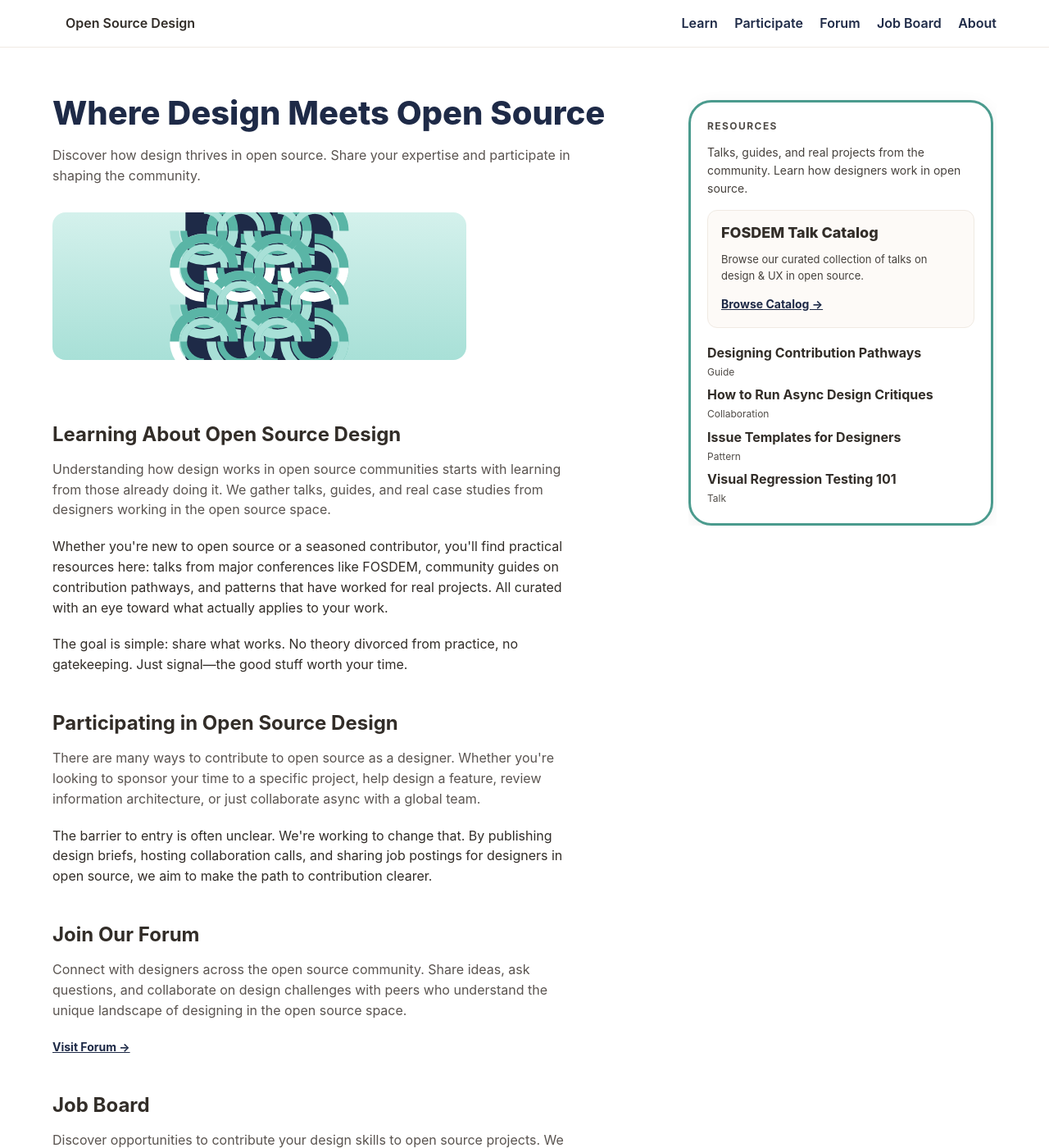
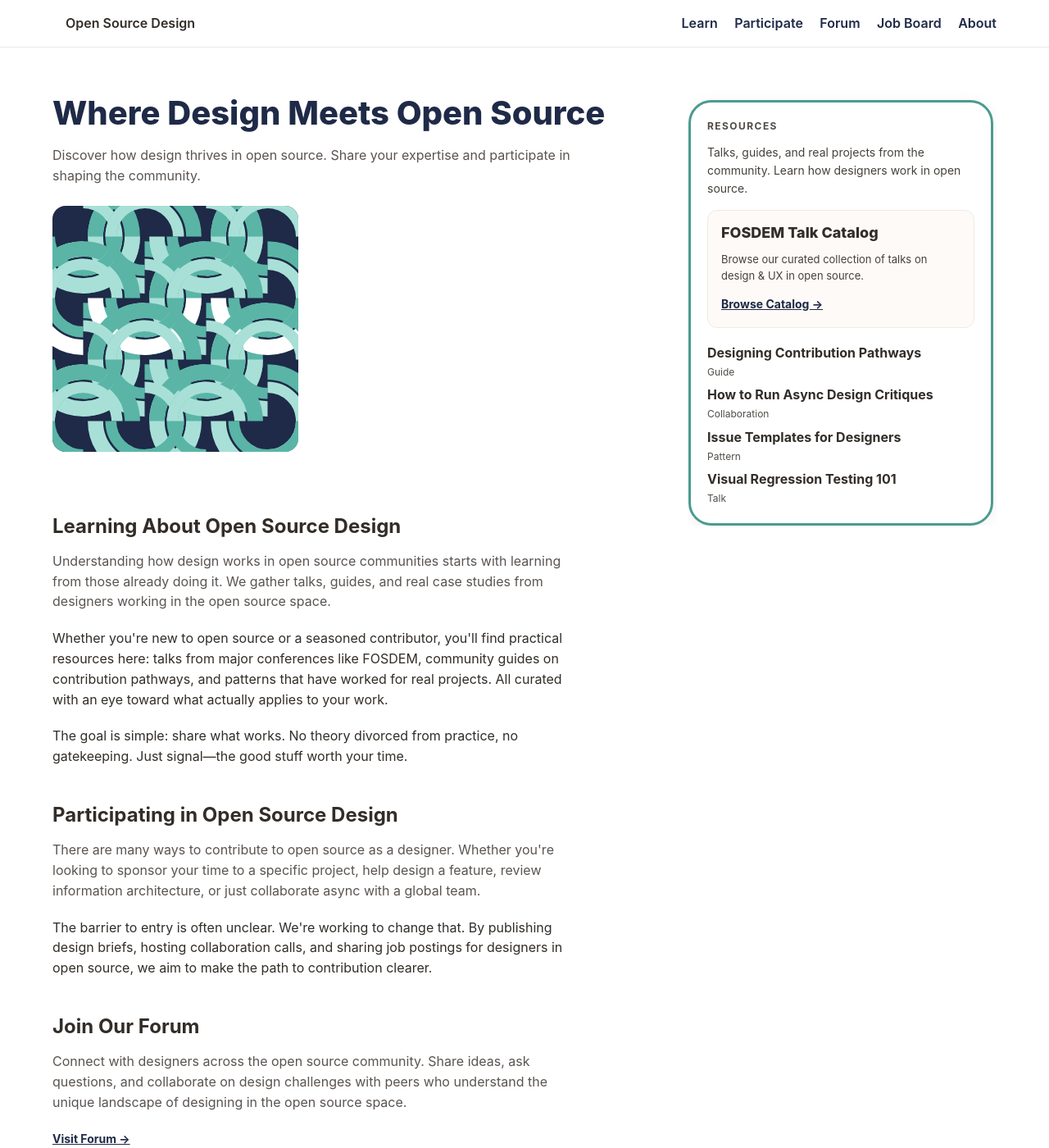
Before and after one commit to OSD-Website/opensourcedesign, a Jekyll site: the page built from index.md, in a window 1280 px wide and 1400 px high. Shown: the whole window at 82% size. Built offline with Jekyll 4.4.1, drawn with Linux system fonts in a browser that asks for light colours.

Commit message:
Update _components.scss

```diff
--- a/_sass/_components.scss
+++ b/_sass/_components.scss
@@ -108,42 +108,21 @@
     box-shadow: var(--shadow);
 }
 
-// Hero wave graphic
+// Hero circular motif graphic
 .motif-inline {
     position: relative;
-    width: 100%;
-    max-width: 50ch;
-    height: 180px;
-    margin: 32px 0;
+    width: 300px;
+    max-width: 100%;
+    height: 300px;
+    margin: 24px 0;
     overflow: hidden;
     border-radius: var(--radius);
-    background: linear-gradient(180deg, #d4f1ec 0%, var(--mint-300) 100%);
+    background: #ffffff;
 
     svg {
-        position: absolute;
         width: 100%;
         height: 100%;
-    }
-
-    .soundwave {
-        animation: soundwave 4s ease-in-out infinite;
-        transform-origin: center;
-    }
-
-    .soundwave-1 {
-        animation-delay: 0s;
-    }
-
-    .soundwave-2 {
-        animation-delay: -1s;
-    }
-
-    .soundwave-3 {
-        animation-delay: -2s;
-    }
-
-    .soundwave-4 {
-        animation-delay: -3s;
+        display: block;
     }
 }
 
```
